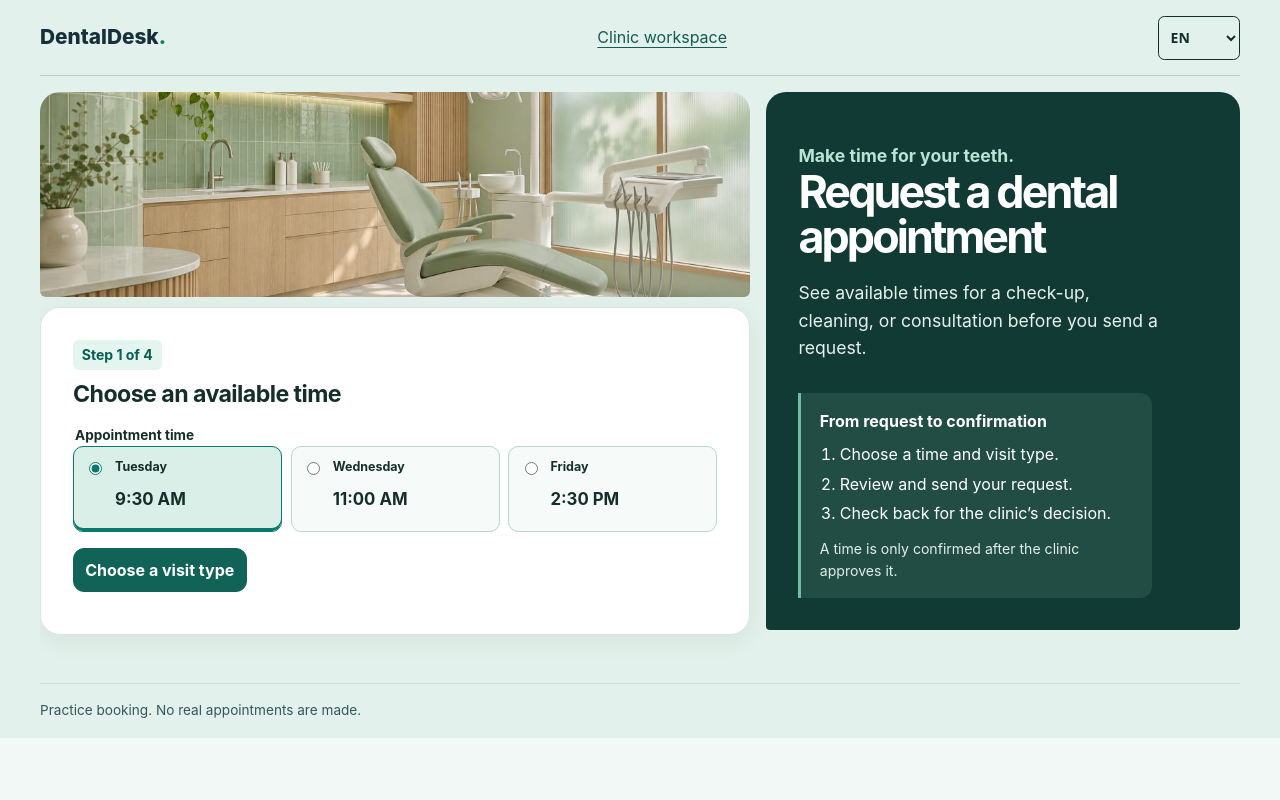
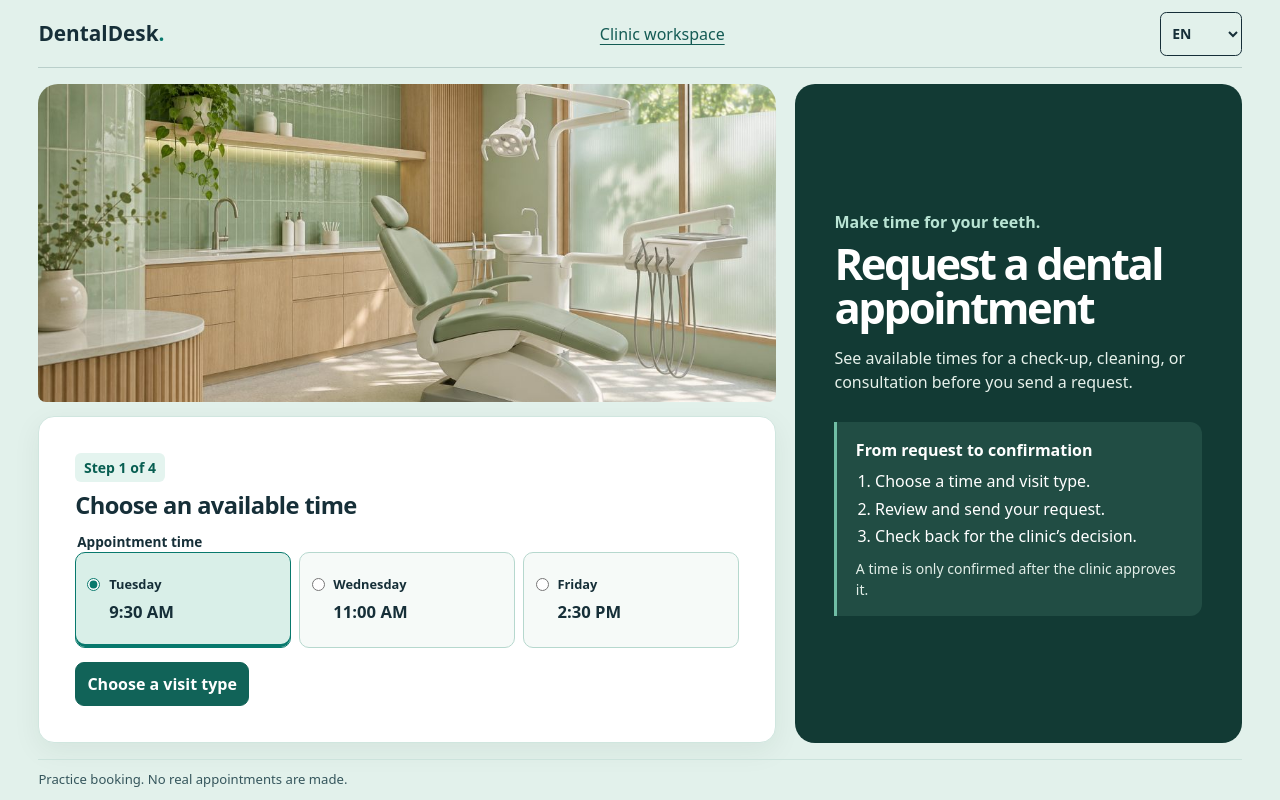
Before and after one commit to wesbertolaia/dentaldesk, a website with bundled scripts: page public/patient.html in a window 1280 px wide. Built offline with nearby package versions, Linux system fonts and the light colour scheme.

Commit message:
Use the full viewport for DentalDesk booking

```diff
--- a/patient.js
+++ b/patient.js
@@ -172,3 +172,21 @@ Component({
 const host = document.createElement('patient-booking');
 document.querySelector('#booking').append(host);
 bootstrapApplication(PatientBooking);
+
+const workspace = document.querySelector('.clinic-dialog');
+const workspaceFrame = workspace.querySelector('iframe');
+document.addEventListener('click', event => {
+  const link = event.target.closest('header.top > a:not(.brand), .card .actions a');
+  if (!link || event.ctrlKey || event.metaKey || event.altKey || event.shiftKey) return;
+  event.preventDefault();
+  workspaceFrame.src = link.href;
+  workspace.showModal();
+});
+workspaceFrame.addEventListener('load', () => {
+  const patientLink = workspaceFrame.contentDocument?.querySelector('a[href*="patient.html"]');
+  patientLink?.addEventListener('click', event => {
+    if (event.ctrlKey || event.metaKey || event.altKey || event.shiftKey) return;
+    event.preventDefault();
+    workspace.close();
+  });
+});
--- a/public/patient.css
+++ b/public/patient.css
@@ -1,135 +1,132 @@
-:root { color-scheme: light; font: 16px/1.55 "Segoe UI",system-ui,sans-serif; color: #162f38; background: #f0f5f3; }
+:root {
+  font: 16px/1.5 system-ui, sans-serif;
+  color: #162f38;
+  background: #e2f1eb;
+}
 * { box-sizing: border-box; }
-body { margin: 0; }
-.wrap { width: calc(100% - clamp(1.5rem, 6vw, 6rem)); margin-inline: auto; }
-.top { display:flex; justify-content:space-between; align-items:center; min-height:76px; border-bottom:1px solid #b9cfca; }
-a { color:#145b54; text-underline-offset:.22em; }
-.brand { font-size:1.3rem; font-weight:800; text-decoration:none; color:#162f38; }
-.brand span { color:#08796d; }
-.preview { margin-block:2rem 1rem; color:#3b615d; font-size:.875rem; font-weight:650; }
-.layout { display:grid; grid-template-columns:1.05fr 1fr; align-items:start; gap:clamp(1.5rem,6vw,5rem); }
-.intro { padding-top:clamp(.5rem,5vw,3rem); }
-h1,h2,p { margin:0; }
-h1 { font: 500 clamp(3rem,7vw,5.6rem)/.97 Georgia,serif; letter-spacing:-.065em; max-width:11ch; }
-.intro > p { margin-top:1.15rem; max-width:33ch; color:#35565c; font-size:1.1rem; }
-aside { margin-top:2rem; padding-left:1rem; border-left:3px solid #69a899; max-width:38ch; }
-aside p { margin-top:.3rem; color:#35565c; }
-.card { background:#fff; border:1px solid #b9cfca; border-radius:1rem; padding:clamp(1rem,3vw,1.8rem); margin-bottom:2rem; }
-.progress { color:#3b615d; margin-bottom:.45rem; font-size:.875rem; font-weight:650; }
-h2 { font-size:1.45rem; letter-spacing:-.025em; }
-label { display:grid; gap:.2rem; margin-block:.85rem; font-weight:650; }
-select,button,.button { min-height:44px; font:inherit; border-radius:.45rem; border:1px solid #648681; padding:.45rem .7rem; color:#162f38; background:#fff; }
-button,.button { background:#116358; color:#fff; border-color:#116358; cursor:pointer; font-weight:700; text-decoration:none; display:inline-flex; align-items:center; justify-content:center; }
-button:hover,.button:hover { background:#0c5148; }
-.secondary { color:#145b54; background:#fff; }
-.secondary:hover { background:#eff6f3; }
-.actions { display:flex; flex-wrap:wrap; gap:.6rem; margin-top:1rem; }
-:focus-visible { outline:3px solid #a34b19; outline-offset:3px; }
-dl { display:grid; grid-template-columns:auto 1fr; gap:.45rem 1rem; }
-dd { font-weight:650; margin:0; }
-.note { margin-top:.65rem; color:#35565c; }
-@media(max-width:720px) {
-  .layout { grid-template-columns:minmax(0,1fr); gap:1.25rem; }
-  .intro { display:contents; }
-  .intro h1 { grid-row:1; }
-  .intro > p { margin:0; }
-  aside { grid-row:4; margin:0 0 1.5rem; }
-  .card { margin:0; }
+body { min-height: 100svh; margin: 0; display: flex; flex-direction: column; }
+.wrap { width: min(1700px, calc(100% - clamp(1.5rem, 6vw, 7rem))); margin-inline: auto; }
+.top { display: flex; align-items: center; justify-content: space-between; gap: .65rem; min-height: 68px; border-bottom: 1px solid #b9cfca; }
+a { color: #145b54; text-underline-offset: .22em; }
+.brand { color: #162f38; text-decoration: none; font-size: 1.3rem; font-weight: 800; }
+.brand span { color: #08796d; }
+main.wrap { flex: 1; display: grid; padding-block: clamp(.75rem, 2vh, 1.35rem); }
+.layout { display: grid; grid-template-columns: minmax(0, 1.65fr) minmax(0, 1fr); gap: clamp(.75rem, 1.5vw, 1.5rem); }
+
+.intro {
+  display: flex;
+  flex-direction: column;
+  justify-content: center;
+  grid-column: 2;
+  grid-row: 1;
+  padding: clamp(1.25rem, 3.1vw, 3.75rem);
+  border-radius: 20px;
+  background: #123a34;
+  color: #fff;
 }
-:root { font-family: -apple-system, BlinkMacSystemFont, 'Segoe UI', system-ui, sans-serif; background: #f1f8f6; color: #152e2a; }
-.wrap { max-width: 1200px; }
-.layout { gap: clamp(1.5rem, 5vw, 4rem); padding-bottom: 2.5rem; }
-.intro { padding-top: .75rem; }
-.intro h1 { font: 690 clamp(2.5rem, 5vw, 4.6rem)/1.02 -apple-system, BlinkMacSystemFont, system-ui, sans-serif; letter-spacing: -.065em; }
-.intro aside { border: 1px solid #cae6df; border-radius: 16px; background: #e0f3ee; }
-.card { border: 1px solid #d6e8e4; border-radius: 24px; box-shadow: 0 16px 48px #123e3412; }
-.card input,.card select,.card button { border-radius: 11px; min-height: 44px; }
-.card .secondary { margin-top: .25rem; }
-.card .actions a { color: #075e51; }
-.progress { color: #075e51; }
-.request-status { display: inline-block; margin-block: .7rem; padding: .35rem .65rem; border-radius: 999px; background: #dff3ec; color: #075e51; font-weight: 700; }
+h1,h2,p { margin: 0; }
+.intro h1 { max-width: 15ch; font-size: clamp(2rem, 3.4vw, 4rem); line-height: 1.03; letter-spacing: -.055em; }
+.intro > p { max-width: 43ch; color: #e6f1eb; margin-top: 1rem; font-size: clamp(.95rem, 1.25vw, 1.2rem); }
+.intro > .signature-line { margin: 0 0 .4rem; color: #b9e4d4; font-size: 1rem; font-weight: 700; }
+.booking-guide {
+  max-width: 48ch;
+  margin-top: clamp(1rem, 3.5vh, 2.75rem);
+  padding: 1rem 1.15rem;
+  border-left: 3px solid #70bea5;
+  border-radius: 0 12px 12px 0;
+  background: #214d44;
+}
+.booking-guide ol { padding-left: 1.2rem; margin-block: .45rem .65rem; }
+.booking-guide li + li { margin-top: .2rem; }
+.booking-guide p { font-size: .875rem; color: #e2eee8; }
 
+.booking-flow { grid-area: 1 / 1; min-width: 0; display: grid; grid-template-rows: minmax(min-content, 1fr) auto; gap: clamp(.55rem, 1.1vw, 1rem); }
+.booking-photo { position: relative; min-height: clamp(125px, 23vh, 260px); overflow: hidden; border-radius: 20px 20px 8px 8px; }
+.dental-hero-photo { position: absolute; inset: 0; display: block; width: 100%; height: 100%; object-fit: cover; object-position: center 57%; }
+.card { background: #fff; border: 1px solid #d0e6df; border-radius: 16px; padding: clamp(1.15rem, 2.8vw, 3rem); box-shadow: 0 8px 28px #052c2710; }
+.progress { display: inline-flex; margin-bottom: .55rem; padding: .25rem .55rem; border-radius: 6px; background: #e4f4ef; color: #075e51; font-size: .875rem; font-weight: 700; }
+h2 { font-size: clamp(1.28rem, 1.85vw, 1.9rem); line-height: 1.2; letter-spacing: -.025em; }
+label { display: grid; gap: .2rem; margin-block: .85rem; font-weight: 650; }
+select,button,.button { min-height: 44px; max-width: 100%; padding: .45rem .7rem; border: 1px solid #648681; border-radius: 9px; color: inherit; background: #fff; font: inherit; }
+button,.button { display: inline-flex; align-items: center; justify-content: center; background: #116358; color: #fff; border-color: #116358; cursor: pointer; font-weight: 700; text-decoration: none; }
+button:hover,.button:hover { background: #0c5148; }
+button:disabled { opacity: .5; cursor: default; }
+.secondary { color: #145b54; background: #fff; }
+.secondary:hover { background: #eff6f3; }
+.actions { display: flex; align-items: center; flex-wrap: wrap; gap: .55rem; margin-top: .85rem; }
+:focus-visible { outline: 3px solid #a34b19; outline-offset: 3px; }
+.available-times { display: grid; grid-template-columns: repeat(3, minmax(0, 1fr)); gap: .55rem; margin: .8rem 0; min-width: 0; padding: 0; border: 0; }
+.available-times legend { font-size: .85rem; font-weight: 650; }
+.card .time-tile { display: grid; grid-template-columns: auto minmax(0, 1fr); align-content: center; align-items: center; gap: .35rem .55rem; min-height: clamp(72px, 12vh, 108px); margin: 0; padding: .7rem; border: 1px solid #b6d8ce; border-radius: 10px; background: #f6faf8; cursor: pointer; }
+.time-tile input,.patient-profile input { margin: 0; accent-color: #08796d; }
+.time-tile .slot-day { font-size: .8rem; overflow-wrap: anywhere; }
+.time-tile strong { grid-column: 2; font-size: clamp(.9rem, 1.3vw, 1.2rem); }
+.card .time-tile:has(:checked) { background: #d9efe8; border-color: #08796d; box-shadow: inset 0 -3px #08796d; }
 .card .patient-profile { display: flex; align-items: center; gap: .55rem; }
-.card .patient-profile input { width: 18px; min-height: 0; accent-color: #08796d; }
+.card .patient-profile input { width: 18px; height: 18px; }
+.note { margin-top: .65rem; color: #35565c; }
+.note:empty { margin: 0; }
+dl { display: grid; grid-template-columns: auto minmax(0, 1fr); gap: .35rem .8rem; }
+dd { font-weight: 650; margin: 0; }
+.request-status { display: inline-block; margin-block: .6rem; padding: .3rem .65rem; border-radius: 999px; background: #dff3ec; color: #075e51; font-weight: 700; }
+.status-next { color: #35565c; }
+.patient-footer { padding-block: .65rem; border-top: 1px solid #cce3dc; color: #35565c; font-size: .82rem; }
 
-.card .status-next { margin: .4rem 0 1rem; color: #35565c; }
-
-.preview { display: inline-block; padding: .3rem .65rem; border-radius: 999px; background: #dcefe9; color: #15584a; }
-.intro h1 { max-width: 13ch; }
-.intro .booking-guide { max-width: 35ch; padding: 1rem 1.15rem; background: #e8f5f0; }
-.booking-guide ol { padding-left: 1.25rem; margin-block: .5rem .75rem; }
-.booking-guide li + li { margin-top: .3rem; }
-.booking-guide p { font-size: .88rem; }
-.patient-footer { margin-top: 1rem; padding-block: 1rem; border-top: 1px solid #cce3dc; color: #35565c; font-size: .85rem; }
-.card button:disabled { opacity: .5; cursor: default; }
-
-.layout { padding-top: clamp(1.15rem, 3vw, 2.75rem); }
-.intro h1 { font-weight: 710; }
-.intro .booking-guide { border: 0; border-left: 3px solid #62ad9b; border-radius: 0 12px 12px 0; }
-.card .progress { display: inline-flex; padding: .25rem .55rem; border-radius: 6px; background: #e4f4ef; }
-
-.signature-line { color: #286658; font-size: .88rem; font-weight: 700; }
-.dental-hero-photo { display: block; width: 100%; height: clamp(112px, 16vw, 210px); object-fit: cover; object-position: center 55%; border-radius: 6px 28px 6px 6px; margin-top: 1rem; }
-@media (max-width: 560px) { .intro .booking-guide { margin-top: 1rem; } }
-
-/* The clinic sets the scene, and the booking card sits in front of it. */
-.layout { position: relative; isolation: isolate; align-items: center; gap: clamp(1rem,4vw,3rem); padding: clamp(1.15rem,3.5vw,3.25rem); margin-top: 1rem; border-radius: 26px; background: #eaf6f1; overflow: hidden; }
-.dental-hero-photo { position: absolute; z-index: -2; inset: 0; width: 100%; height: 100%; margin: 0; border-radius: 0; object-position: 72% center; }
-.layout::before { content: ""; position: absolute; z-index: -1; inset: 0; background: linear-gradient(90deg,#edf8f4 5%,#edf8f4ed 36%,#edf8f450 75%); }
-.intro .booking-guide { background: #f3faf7e8; }
-.layout .card { background: #fff; box-shadow: 0 16px 48px #052c2740; }
-@media (max-width: 620px) {
-  .layout { border-radius: 18px; padding-top: 6.5rem; }
-  .dental-hero-photo { height: 14rem; object-position: center 58%; }
-  .layout::before { background: linear-gradient(to bottom,#edf8f400,#edf8f4 13.3rem); }
+.clinic-dialog { width: min(96%, 1300px); height: min(90dvh, 900px); max-height: calc(100dvh - 1rem); padding: 0; border: 1px solid #b9cfca; border-radius: 14px; background: #e2f1eb; }
+.clinic-dialog[open] { display: grid; grid-template-rows: auto minmax(0, 1fr); }
+.clinic-dialog::backdrop { background: #123a3480; }
+.clinic-dialog form { display: flex; align-items: center; justify-content: space-between; gap: .5rem; padding: .45rem .65rem; }
+.clinic-dialog iframe { display: block; width: 100%; height: 100%; border: 0; }
+@media (min-width: 681px) and (max-height: 600px) {
+  .top { min-height: 53px; }
+  main.wrap { padding-block: .5rem; }
+  .layout { gap: .65rem; }
+  .intro,.card { padding: .8rem 1rem; }
+  .intro h1 { font-size: clamp(1.65rem, 3.45vw, 2.3rem); }
+  .intro > p { margin-top: .55rem; font-size: .9rem; }
+  .intro > .signature-line { font-size: .8rem; }
+  .booking-guide { padding: .6rem .7rem; margin-top: .65rem; font-size: .85rem; }
+  .booking-guide p { font-size: .8rem; }
+  .booking-photo { min-height: 82px; }
+  .card .time-tile { min-height: 54px; padding: .35rem; }
+  .card label,.available-times,.actions,dl { margin-block: .4rem; }
+  .card .time-tile { margin: 0; }
+  .patient-footer { padding-block: .3rem; }
 }
-
-/* Appointment availability is the main panel; the clinic provides context. */
-.layout { display: grid; grid-template-columns: minmax(0,1.2fr) minmax(0,.8fr); align-items: start; padding: 0; gap: 1rem; background: transparent; border-radius: 0; }
-.layout::before { display: none; }
-.layout .intro { grid-column: 2; grid-row: 1; padding: 1rem; border-radius: 14px; background: #e3f0ec; }
-.layout .intro h1 { font-size: clamp(1.65rem,3.5vw,3rem); }
-.layout .dental-hero-photo { position: static; grid-column: 2; grid-row: 2; height: 155px; border-radius: 14px; }
-#booking { grid-column: 1; grid-row: 1 / span 2; min-width: 0; }
-.layout .card { box-shadow: 0 6px 24px #052c2710; }
-.available-times { margin: .75rem 0; min-width: 0; padding: 0; border: 0; }
-.available-times legend { font-size: .85rem; font-weight: 650; }
-.card .time-tile { display: flex; align-items: center; gap: .6rem; padding: .65rem; border: 1px solid #b6d8ce; border-radius: 10px; margin-top: .35rem; cursor: pointer; }
-.card .time-tile input { min-height: auto; accent-color: #08796d; }
-.card .time-tile:has(:checked) { background: #d9efe8; border-color: #08796d; }
-@media(max-width: 680px) {
-  .layout { grid-template-columns: minmax(0,1fr); }
-  .layout .intro,#booking,.layout .dental-hero-photo { grid-column: auto; grid-row: auto; }
-  .layout .intro { order: -1; }
-  #booking { order: 0; }
-  .layout .dental-hero-photo { order: 1; }
-  .layout .booking-guide { display: none; }
+@media (max-width: 680px) {
+  .top { min-height: 54px; }
+  .top > a:not(.brand) { font-size: .82rem; }
+  main.wrap { display: block; padding-block: .5rem; }
+  .layout { grid-template-columns: minmax(0, 1fr); gap: .5rem; }
+  .intro { grid-area: auto; padding: .75rem .9rem; border-radius: 14px; }
+  .intro h1 { max-width: none; font-size: clamp(1.5rem, 6vw, 2.3rem); }
+  .intro > p { margin-top: .35rem; font-size: .9rem; }
+  .intro > .signature-line,.booking-guide { display: none; }
+  .booking-flow { grid-area: auto; gap: .45rem; }
+  .booking-photo { height: clamp(65px, 13svh, 120px); min-height: 0; border-radius: 12px; }
+  .card { padding: .7rem; border-radius: 12px; }
+  .available-times { gap: .3rem; margin-block: .45rem; }
+  .card .time-tile { grid-template-columns: 1fr; justify-items: start; min-height: 64px; gap: .05rem; padding: .3rem .35rem; }
+  .time-tile strong { grid-column: auto; }
+  .time-tile .slot-day { font-size: .72rem; }
+  .actions { margin-top: .5rem; }
+  .patient-footer { padding-block: .4rem; }
 }
-
-/* Availability board: date tiles lead, with clinic context in a photographic rail. */
-body { background: #e2f1eb; }
-.layout .intro { background: #123a34; color: #fff; border-radius: 20px 20px 4px 4px; padding: clamp(1.1rem,3vw,2rem); }
-.layout .intro > p { color: #e6f1eb; }
-.layout .intro .signature-line { color: #b9e4d4; }
-.layout .booking-guide { background: #214d44; border-color: #70bea5; }
-.layout .booking-guide p { color: #e2eee8; }
-.layout .dental-hero-photo { height: clamp(140px,20vw,260px); border-radius: 4px 4px 20px 20px; }
-.layout .card { border-radius: 20px; padding: clamp(1rem,3.5vw,2rem); }
-.available-times { display: grid; grid-template-columns: repeat(auto-fit,minmax(min(100%,8rem),1fr)); gap: .55rem; }
-.card .time-tile { display: grid; grid-template-columns: auto 1fr; align-content: start; min-height: 86px; margin: 0; background: #f6faf8; }
-.time-tile .slot-day { font-size: .78rem; overflow-wrap: anywhere; }
-.time-tile strong { grid-column: 2; font-size: 1.05rem; }
-.card .time-tile:has(:checked) { box-shadow: inset 0 -3px #08796d; }
-@media(max-width:680px) { .layout .intro { border-radius: 16px; } .layout .dental-hero-photo { border-radius: 16px; } }
-
-.booking-flow { grid-column: 1; grid-row: 1; min-width: 0; }
-.booking-flow .dental-hero-photo {
-  height: clamp(112px, 16vw, 205px);
-  margin-bottom: .65rem;
-  border-radius: 20px 20px 6px 6px;
-  object-position: center 60%;
+@media (max-width: 420px) and (max-height: 660px) {
+  header.top:has(> [data-language-menu]) { flex-wrap: nowrap; gap: .3rem; }
+  .top { min-height: 49px; }
+  .top .brand { font-size: 1.1rem; }
+  .top .language-picker { min-width: 3.1rem; padding-inline: .3rem; }
+  .top > a:not(.brand) { text-align: center; }
+  .intro { padding: .55rem .65rem; }
+  .intro > p { font-size: .8rem; }
+  .booking-photo { height: 64px; }
+  .card { padding: .55rem; }
+  .card .time-tile { min-height: 58px; }
+  .card .actions { gap: .3rem; }
+  .card .actions button { font-size: .8rem; padding-inline: .45rem; }
 }
-@media (max-width:680px) {
-  .booking-flow { grid-column: auto; grid-row: auto; }
-  .booking-flow .dental-hero-photo { height: 110px; }
+@media (min-width: 681px) and (max-height: 490px) {
+  .booking-guide ol { display: none; }
+  .booking-guide p { margin-top: .25rem; }
 }
--- a/public/patient.html
+++ b/public/patient.html
@@ -6,9 +6,9 @@
   <meta name="description" content="Choose a visit type and request an appointment with DentalDesk.">
   <title>Request a dental visit | DentalDesk</title>
   <link rel="icon" href="data:,">
-  <link rel="stylesheet" href="./patient.css?v=booking-photo">
-  <script src="./locale.js?v=availability-board"></script>
-  <script type="module" src="./patient.js?v=availability-board"></script>
+  <link rel="stylesheet" href="./patient.css?v=landing">
+  <script src="./locale.js?v=landing"></script>
+  <script type="module" src="./patient.js?v=landing"></script>
   <link rel="stylesheet" href="./locale.css">
 </head>
 <body>
@@ -25,11 +25,15 @@
         </aside>
       </div>
       <div class="booking-flow">
-        <img class="dental-hero-photo" src="./header-visual.jpg" alt="" width="1200" height="800">
+        <div class="booking-photo"><img class="dental-hero-photo" src="./header-visual.jpg" alt="" width="1200" height="800"></div>
         <div id="booking"></div>
       </div>
     </section>
   </main>
   <footer class="wrap patient-footer">Practice booking. No real appointments are made.</footer>
+  <dialog class="clinic-dialog" aria-labelledby="clinic-title">
+    <form method="dialog"><strong id="clinic-title">Clinic workspace</strong><button>Close</button></form>
+    <iframe title="Clinic workspace"></iframe>
+  </dialog>
 </body>
 </html>
```
Also changed, not shown: public/locale.js (+4 -3 lines).
